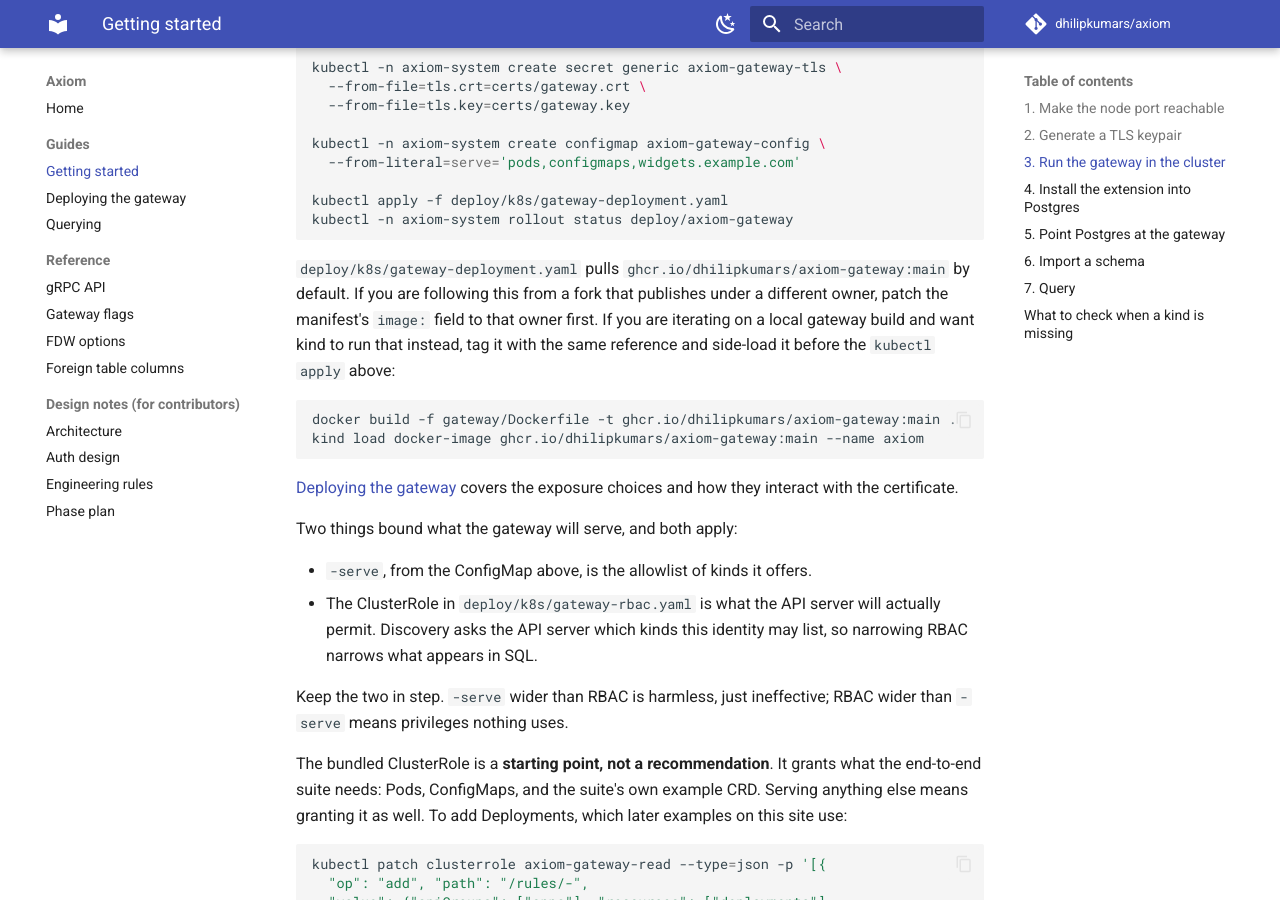
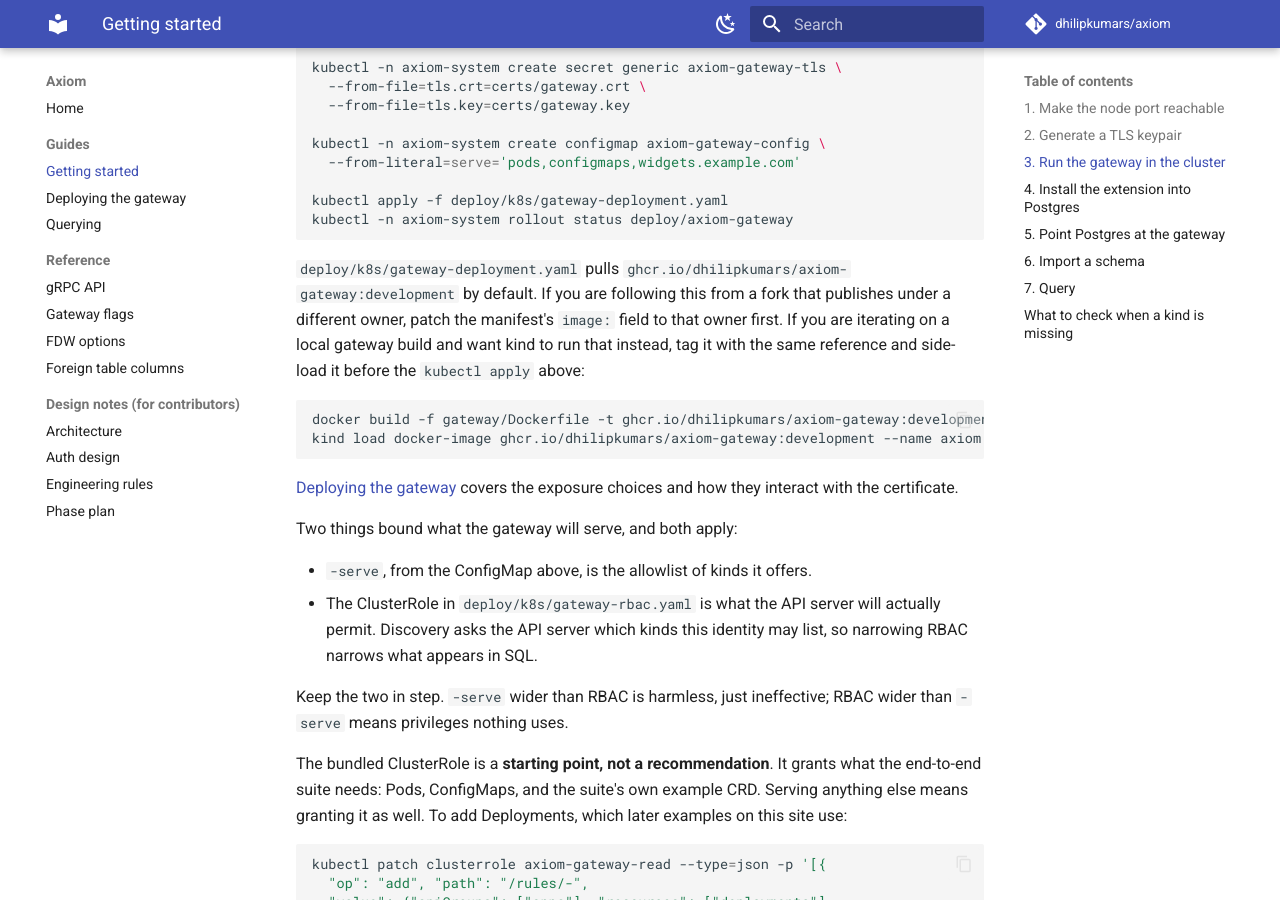
Before and after one commit to dhilipkumars/axiom, an MkDocs documentation site: the page built from docs/guides/getting-started.md, in a window 1280 px wide and 900 px high, scrolled down 2116 px. Built offline with MkDocs 1.6.1 and Material for MkDocs 9.7.7, drawn with Linux system fonts in a browser that asks for light colours; comment, search, counter and statistics services are not loaded.

Commit message:
fix: align gateway image tags with release policy
Co-authored-by: dhilipkumars <10920260+dhilipkumars@users.noreply.github.com>

````diff
--- a/docs/guides/getting-started.md
+++ b/docs/guides/getting-started.md
@@ -105,15 +105,15 @@ kubectl -n axiom-system rollout status deploy/axiom-gateway
 ```
 
 `deploy/k8s/gateway-deployment.yaml` pulls
-`ghcr.io/dhilipkumars/axiom-gateway:main` by default. If you are following this
+`ghcr.io/dhilipkumars/axiom-gateway:development` by default. If you are following this
 from a fork that publishes under a different owner, patch the manifest's
 `image:` field to that owner first. If you are iterating on a local gateway
 build and want kind to run that instead, tag it with the same reference and
 side-load it before the `kubectl apply` above:
 
 ```sh
-docker build -f gateway/Dockerfile -t ghcr.io/dhilipkumars/axiom-gateway:main .
-kind load docker-image ghcr.io/dhilipkumars/axiom-gateway:main --name axiom
+docker build -f gateway/Dockerfile -t ghcr.io/dhilipkumars/axiom-gateway:development .
+kind load docker-image ghcr.io/dhilipkumars/axiom-gateway:development --name axiom
 ```
 
 [Deploying the gateway](deploying.md) covers the exposure choices and how they
````
Also changed, not shown: 3 other files.
